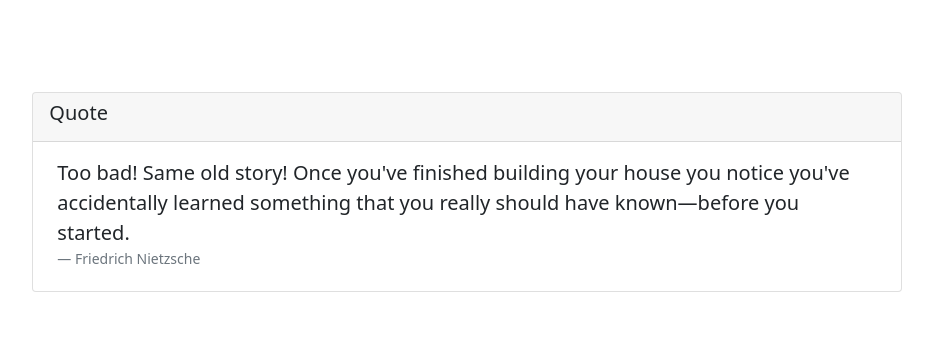
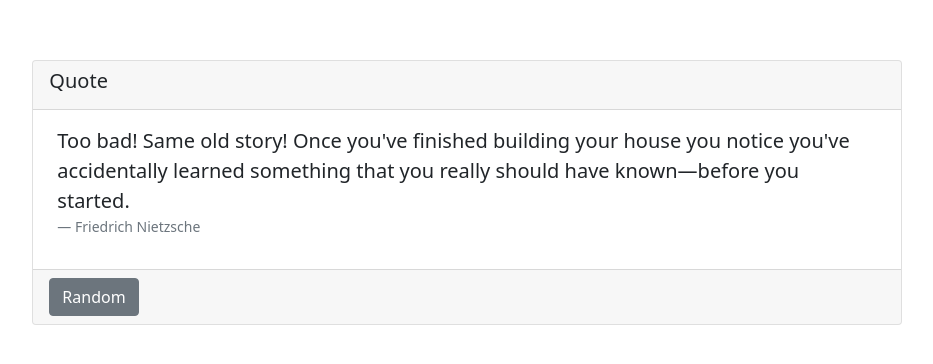
Before and after one commit to huuff/quoteapi, a Vue app: page / in a window 1280 px wide. Shown: the part 208-572 px from the top of the page, without its empty margins (173-1106 px from the left). Built offline with nearby package versions, Linux system fonts and the light colour scheme.

Commit message:
added clickable for requesting random quotes

```diff
--- a/src/App.vue
+++ b/src/App.vue
@@ -3,7 +3,8 @@
   <div class="vh-100 row justify-content-center align-items-center">
     <the-quote-box
       :currentQuote="currentQuote"
-      class="col-lg-8 h-25"
+      @requestRandom="requestRandom"
+      class="col-lg-8"
     ></the-quote-box>
   </div>
 </template>
@@ -15,8 +16,25 @@ import { Quote } from '@/quote';
 import { randomQuote } from '@/test-quotes';
 
 const currentQuote = ref<Quote>(randomQuote());
+let interval: number | null = null;
 
-setInterval(() => currentQuote.value = randomQuote(), 5000);
+function restartInterval() {
+  if (interval)
+    clearInterval(interval);
+  interval = setInterval(updateWithRandom, 5000);
+}
+
+function updateWithRandom() {
+  currentQuote.value = randomQuote();
+}
+
+function requestRandom() {
+  updateWithRandom();
+  restartInterval();
+}
+
+restartInterval();
+
 </script>
 
 <style>
--- a/src/components/TheQuoteBox.vue
+++ b/src/components/TheQuoteBox.vue
@@ -1,5 +1,5 @@
 <template>
-  <main class="card px-0">
+  <main class="card px-0" id="quoteBox">
     <div class="card-header">
       <h5>Quote</h5>
     </div>
@@ -17,6 +17,9 @@
         </figure>
       </transition>
     </div>
+    <div class="card-footer">
+      <button class="btn btn-secondary" @click="$emit('requestRandom')">Random</button>
+    </div>
   </main>
 </template>
 
@@ -30,6 +33,8 @@ const props = defineProps({
     required: true
   } ,
 });
+
+const emit = defineEmits([ "requestRandom" ])
 </script>
 
 <style>
@@ -42,4 +47,8 @@ const props = defineProps({
 .fade-leave-to {
   opacity: 0;
 }
+
+#quoteBox {
+  min-height: 30%;
+}
 </style>
```
Also changed, not shown: .eslintrc.js.
